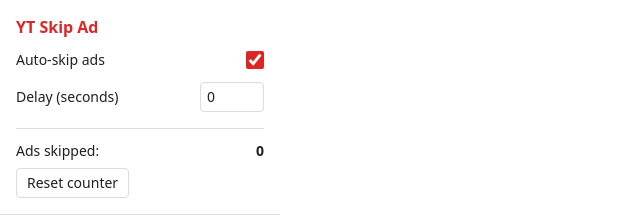
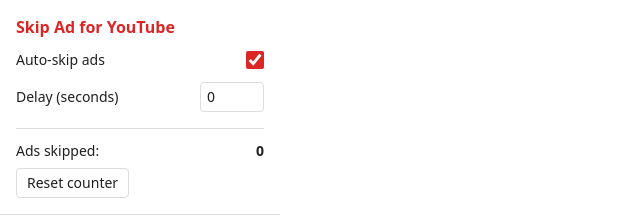
Before and after one commit to RabbiHasanR/yt-skip-ad, a website with bundled scripts: page popup/popup.html in a window 1280 px wide. Shown: the top 220 px of the page, 0-640 px from the left. Built offline with nearby package versions, Linux system fonts and the light colour scheme; some packages are replaced by stand-ins of ours.

Commit message:
feat: rename the extension to Skip Ad for YouTube
The '... for YouTube' pattern names the brand without implying the extension is Google's. Internal names (yt-skip-ad zips and package, the [yt-skip-ad] log prefix) stay.

```diff
--- a/package.json
+++ b/package.json
@@ -2,7 +2,7 @@
   "name": "yt-skip-ad",
   "version": "1.0.0",
   "private": true,
-  "description": "Dev tooling for the YT Skip Ad Chrome extension. The extension itself has no build step.",
+  "description": "Dev tooling for the Skip Ad for YouTube Chrome extension. The extension itself has no build step.",
   "type": "module",
   "scripts": {
     "test": "vitest run",
--- a/popup/popup.html
+++ b/popup/popup.html
@@ -2,13 +2,13 @@
 <html lang="en">
   <head>
     <meta charset="utf-8" />
-    <title>YT Skip Ad</title>
+    <title>Skip Ad for YouTube</title>
     <link rel="stylesheet" href="popup.css" />
     <script type="module" src="popup.js"></script>
   </head>
   <body>
     <main>
-      <h1>YT Skip Ad</h1>
+      <h1>Skip Ad for YouTube</h1>
       <form class="settings">
         <div class="field">
           <label for="enabled">Auto-skip ads</label>
```
Also changed, not shown: manifest.json.
